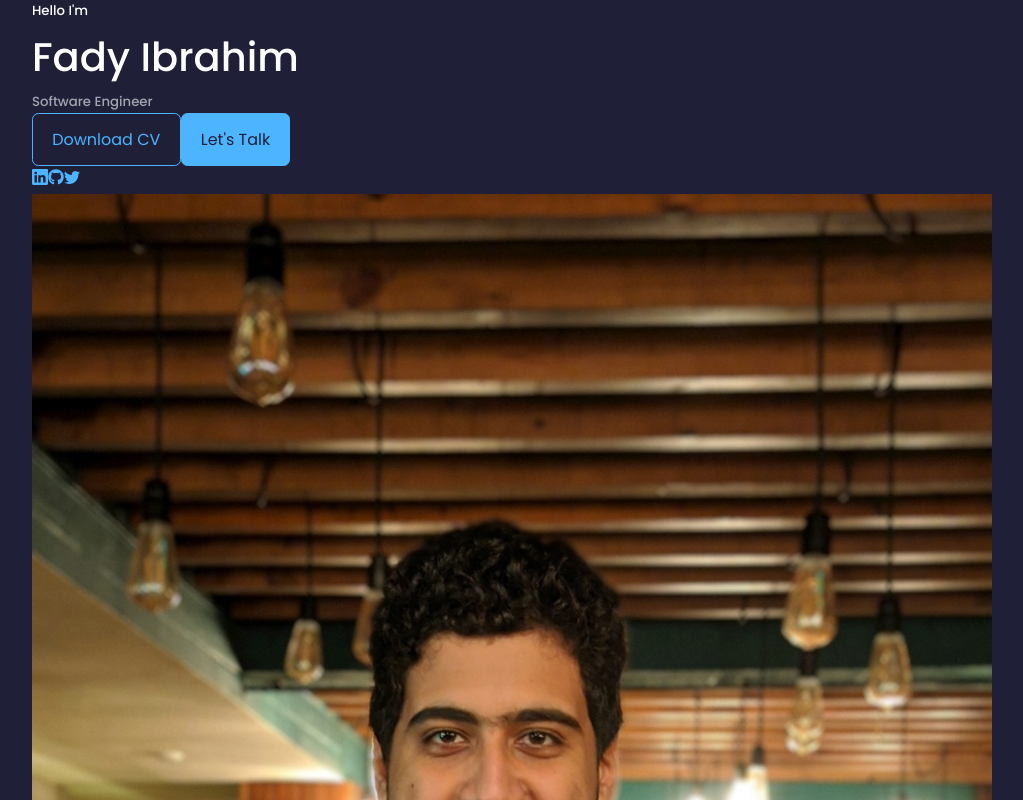
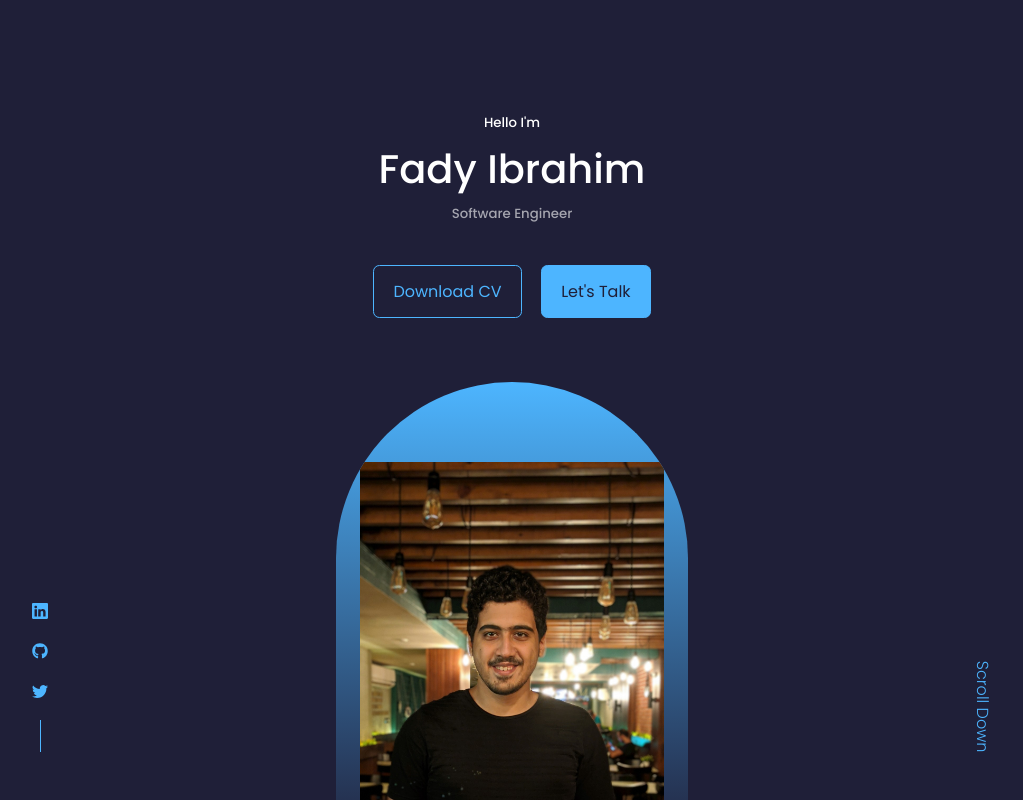
Before and after one commit to FadyAttia11/personal-portfolio, a React (Create React App) app: page / in a window 1280 px wide. Shown: the top 800 px of the page, without its empty margins (128-1151 px from the left). Built offline with nearby package versions, Linux system fonts and the light colour scheme.

Commit message:
add: styles for header components

```diff
--- a/src/components/header/HeaderSocials.js
+++ b/src/components/header/HeaderSocials.js
@@ -5,7 +5,7 @@
 
 const HeaderSocials = () => {
   return (
-    <div className="header__social">
+    <div className="header__socials">
       <a href="https://www.linkedin.com/in/fady-attia-01/" target="_blank">
         <BsLinkedin />
       </a>
--- a/src/components/header/header.css
+++ b/src/components/header/header.css
@@ -0,0 +1,61 @@
+header {
+  height: 100vh;
+  padding-top: 7rem;
+  overflow: hidden;
+}
+
+.header__container {
+  text-align: center;
+  height: 100%;
+  position: relative;
+}
+
+/* ============ cta ============== */
+
+.cta {
+  margin-top: 2.5rem;
+  display: flex;
+  gap: 1.2rem;
+  justify-content: center;
+}
+
+/* ============ HEADER SOCIALS ============== */
+.header__socials {
+  display: flex;
+  flex-direction: column;
+  align-items: center;
+  gap: 0.8rem;
+  position: absolute;
+  left: 0;
+  bottom: 3rem;
+}
+
+.header__socials::after {
+  content: "";
+  width: 1px;
+  height: 2rem;
+  background: var(--color-primary);
+}
+
+/* ============ ME ============== */
+.me {
+  background: linear-gradient(var(--color-primary), transparent);
+  width: 22rem;
+  height: 30rem;
+  position: absolute;
+  left: calc(50% - 11rem);
+  margin-top: 4rem;
+  border-radius: 12rem 12rem 0 0;
+  overflow: hidden;
+  padding: 5rem 1.5rem 1.5rem 1.5rem;
+}
+
+/* ============ SCROLL DOWN ============== */
+.scroll__down {
+  position: absolute;
+  right: -2.3rem;
+  bottom: 5rem;
+  transform: rotate(90deg);
+  font-weight: 300;
+  font-size: 0.9;
+}
```
